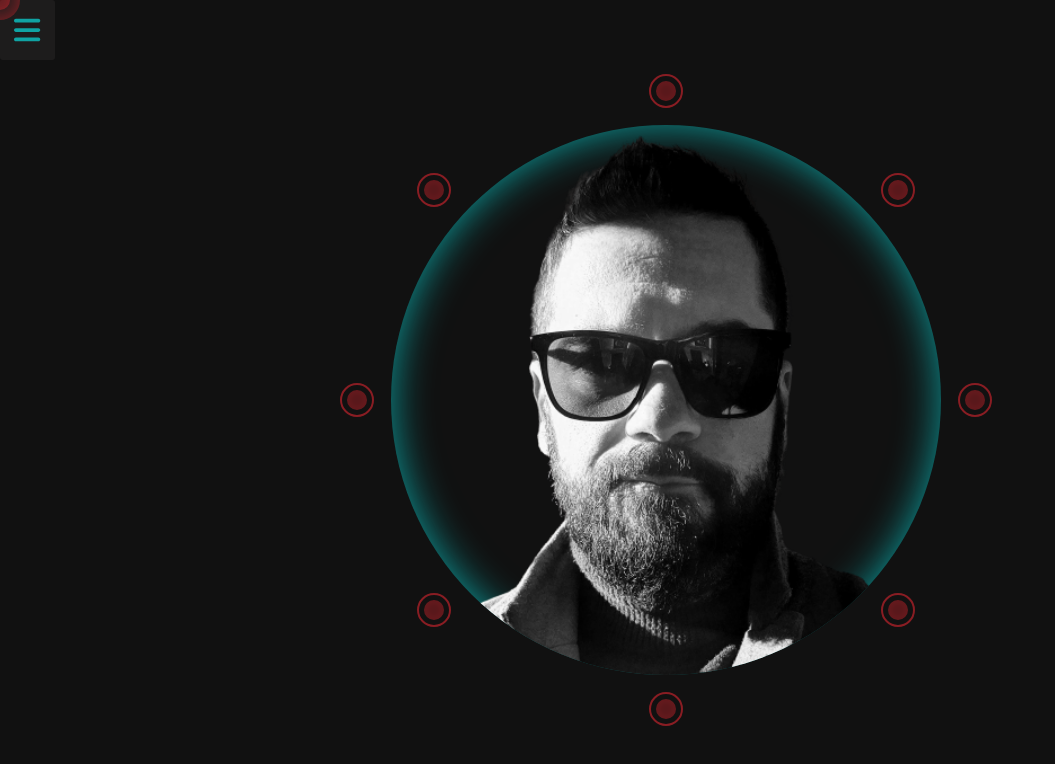
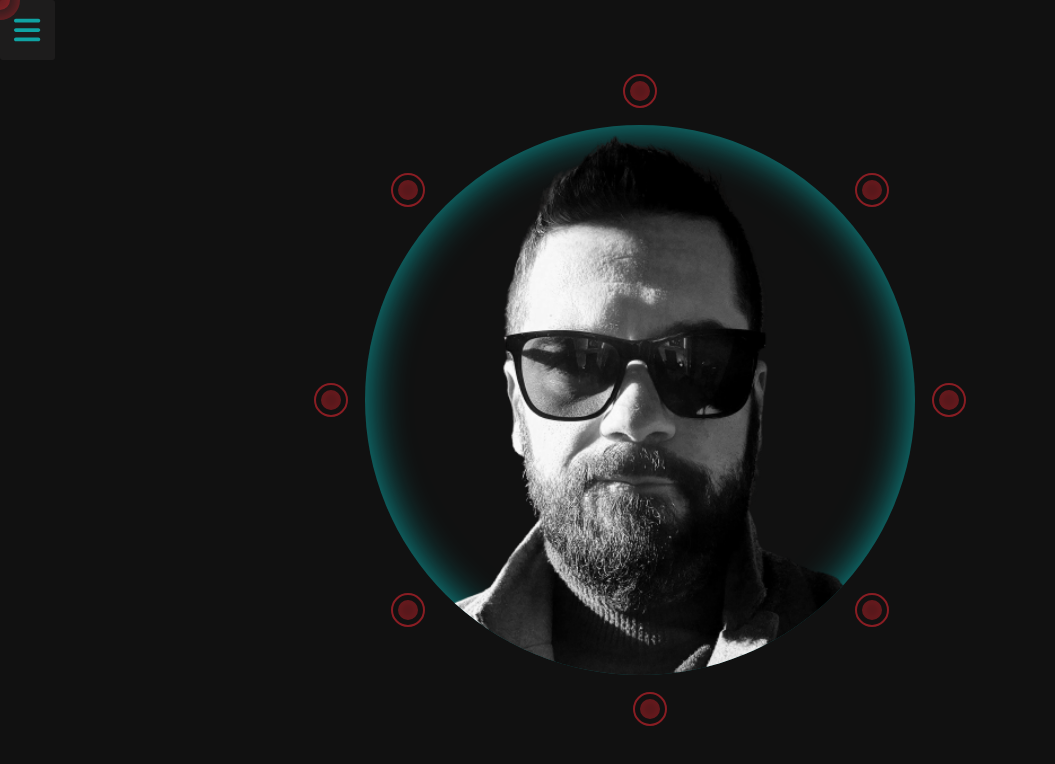
Before and after one commit to Nesh00/portfolio, a React (Create React App) app: page /about in a window 1280 px wide. Shown: the top 764 px of the page, without its empty margins (0-1055 px from the left). Built offline with nearby package versions, Linux system fonts and the light colour scheme.

Commit message:
tidy and remove unused css variables

```diff
--- a/src/components/About/Description.jsx
+++ b/src/components/About/Description.jsx
@@ -41,12 +41,11 @@ const Description = () => {
   };
 
   return (
-    <section className='img-description__container'>
+    <>
       {userBio.map((user) => {
         return (
-          <>
+          <section key={user.className}>
             <div
-              key={user.className}
               className={`${user.className} ${
                 open[user.className] && `${user.className}--open`
               }`}
@@ -64,11 +63,11 @@ const Description = () => {
                 <p className='description__text'>{user.description}</p>
               )}
             </div>
-          </>
+          </section>
         );
       })}
       <img src={myImg} alt='Profile' className='about__img' />
-    </section>
+    </>
   );
 };
 
--- a/src/css/About/About.css
+++ b/src/css/About/About.css
@@ -1,14 +1,26 @@
 .about {
   margin: 0 auto;
+  position: relative;
+  display: flex;
+  justify-content: center;
+  align-items: center;
+  width: 30rem;
+  height: 30rem;
+  border-radius: 50%;
+  box-shadow: inset 0px 0px 40px var(--bg-green-transparent);
+  background: var(--bg-green-secondary);
+}
+
+@media screen and (min-width: 36.5em) {
+  .about {
+    width: 40rem;
+    height: 40rem;
+  }
 }
 
 @media screen and (min-width: 76em) {
   .about {
-    display: flex;
-    justify-content: center;
-    align-items: center;
-    width: 100%;
-    margin: 0 11% 0 15%;
-    padding: 3rem;
+    width: 55rem;
+    height: 55rem;
   }
 }
--- a/src/css/About/Description.css
+++ b/src/css/About/Description.css
@@ -1,15 +1,4 @@
 @import url('../Root/keyframes.css');
-
-.img-description__container {
-  position: relative;
-  display: flex;
-  justify-content: center;
-  width: 30rem;
-  height: 30rem;
-  border-radius: 50%;
-  box-shadow: inset 0px 0px 40px var(--bg-green-transparent);
-  background: var(--bg-green-secondary);
-}
 
 .about__img {
   position: absolute;
@@ -161,11 +150,6 @@
 }
 
 @media screen and (min-width: 36.5em) {
-  .img-description__container {
-    width: 40rem;
-    height: 40rem;
-  }
-
   .about__img {
     height: 40rem;
     width: 40rem;
@@ -193,11 +177,6 @@
 }
 
 @media screen and (min-width: 76em) {
-  .img-description__container {
-    width: 55rem;
-    height: 55rem;
-  }
-
   .about__img {
     height: 55rem;
     width: 55rem;
```
